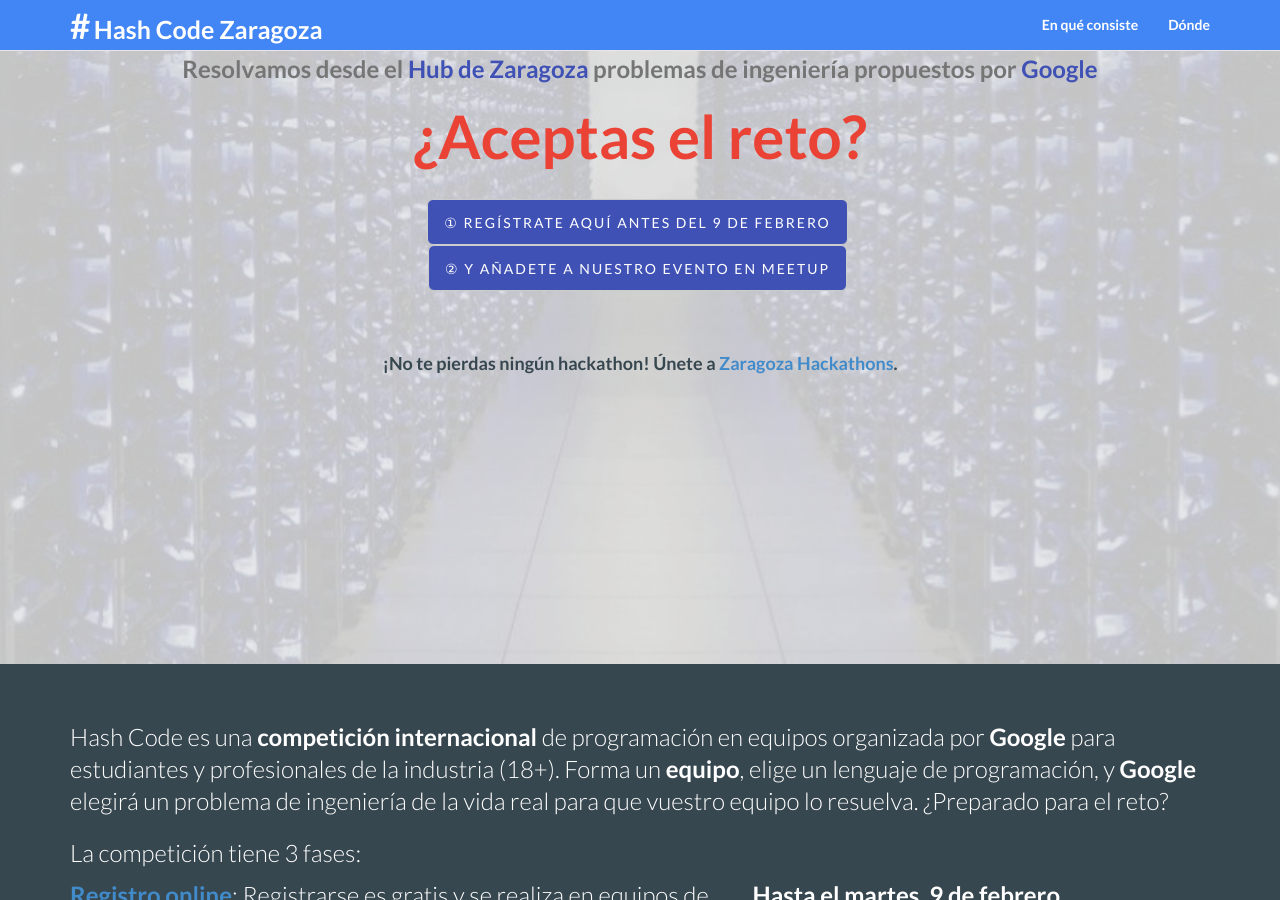
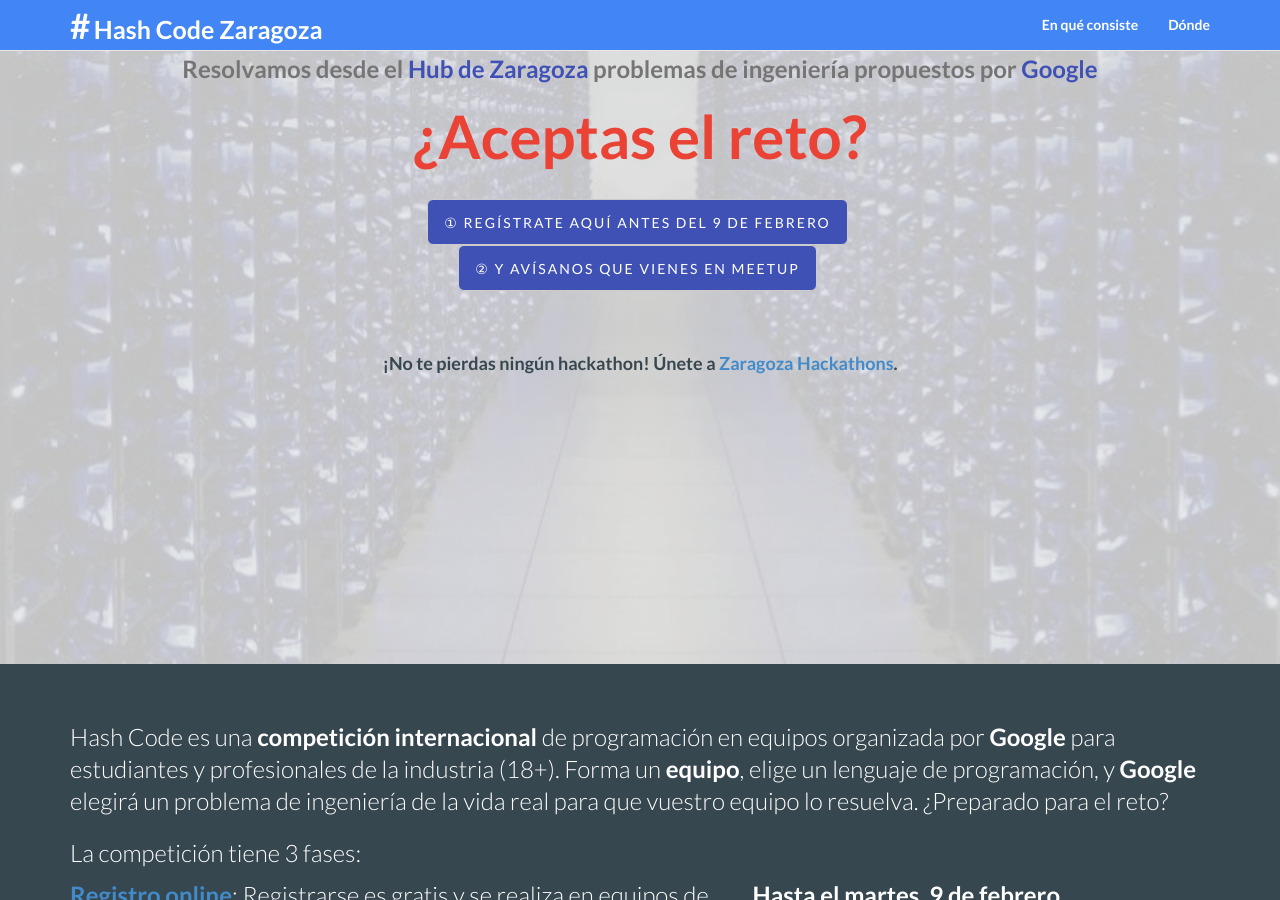
Before and after one commit to hashcodezgz/hashcodezgz.github.io, a Jekyll site: the page index.html, which Jekyll copies as it is, in a window 1280 px wide and 900 px high, scrolled down 376 px. Built offline with Jekyll 4.4.1, drawn with Linux system fonts in a browser that asks for light colours.

Commit message:
Fixed the call for action

```diff
--- a/index.html
+++ b/index.html
@@ -103,7 +103,7 @@
                                   <h4>
                                     <a href="https://hashcode.withgoogle.com/signup.html" class="btn btn-default btn-lg sign-up"><span class="network-name">&#9312; Regístrate aquí antes del 9 de febrero</span></a>
                                     <br/>
-                                    <a href="http://www.meetup.com/Zaragoza-Hackathons/events/228424365/" class="btn btn-default btn-lg sign-up"><span class="network-name">&#9313; Y añadete a nuestro evento en Meetup</span></a>
+                                    <a href="http://www.meetup.com/Zaragoza-Hackathons/events/228424365/" class="btn btn-default btn-lg sign-up"><span class="network-name">&#9313; Y avísanos que vienes en Meetup</span></a>
                                   </h4>
                                 </li>
                             </ul>
```
Also changed, not shown: 1 other file.
